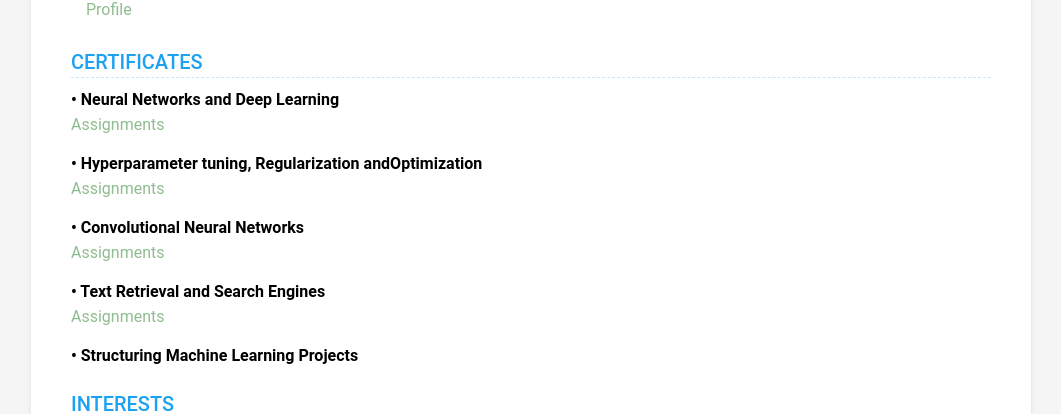
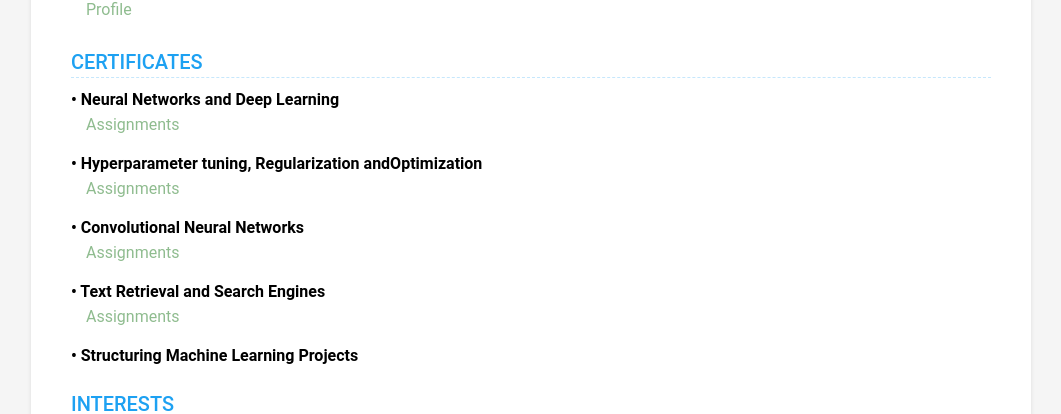
Before and after one commit to umma-salma/hasanur-rahman.github.io, a Jekyll site: the page built from index.html, in a window 1280 px wide. Shown: the part 1152-1566 px from the top of the page, without its empty margins (109-1170 px from the left). Built offline with Jekyll 4.4.1, drawn with Linux system fonts in a browser that asks for light colours; nearby versions of some CDN libraries.

Commit message:
updated padding left
Signed-off-by: Md. Hasanur Rahman <hasanurrahman690@gmail.com>

```diff
--- a/_includes/certificates.html
+++ b/_includes/certificates.html
@@ -24,7 +24,7 @@
         </p>
 
         {% if certificate.details %}
-        <div class="details" style="padding-left::15px">
+        <div class="details" style="padding-left:15px">
             {{ certificate.details | markdownify }}
         </div>
         {% endif %}
```
